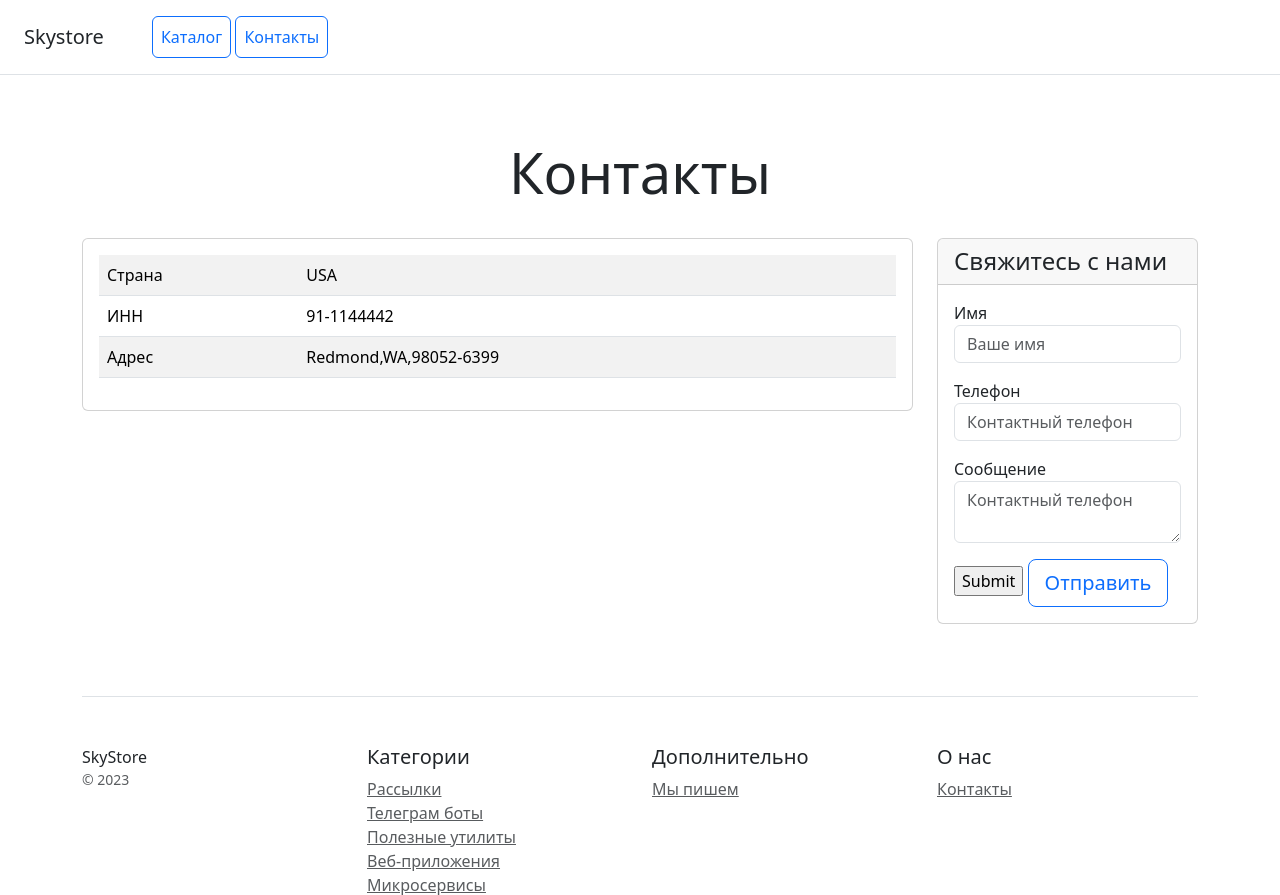
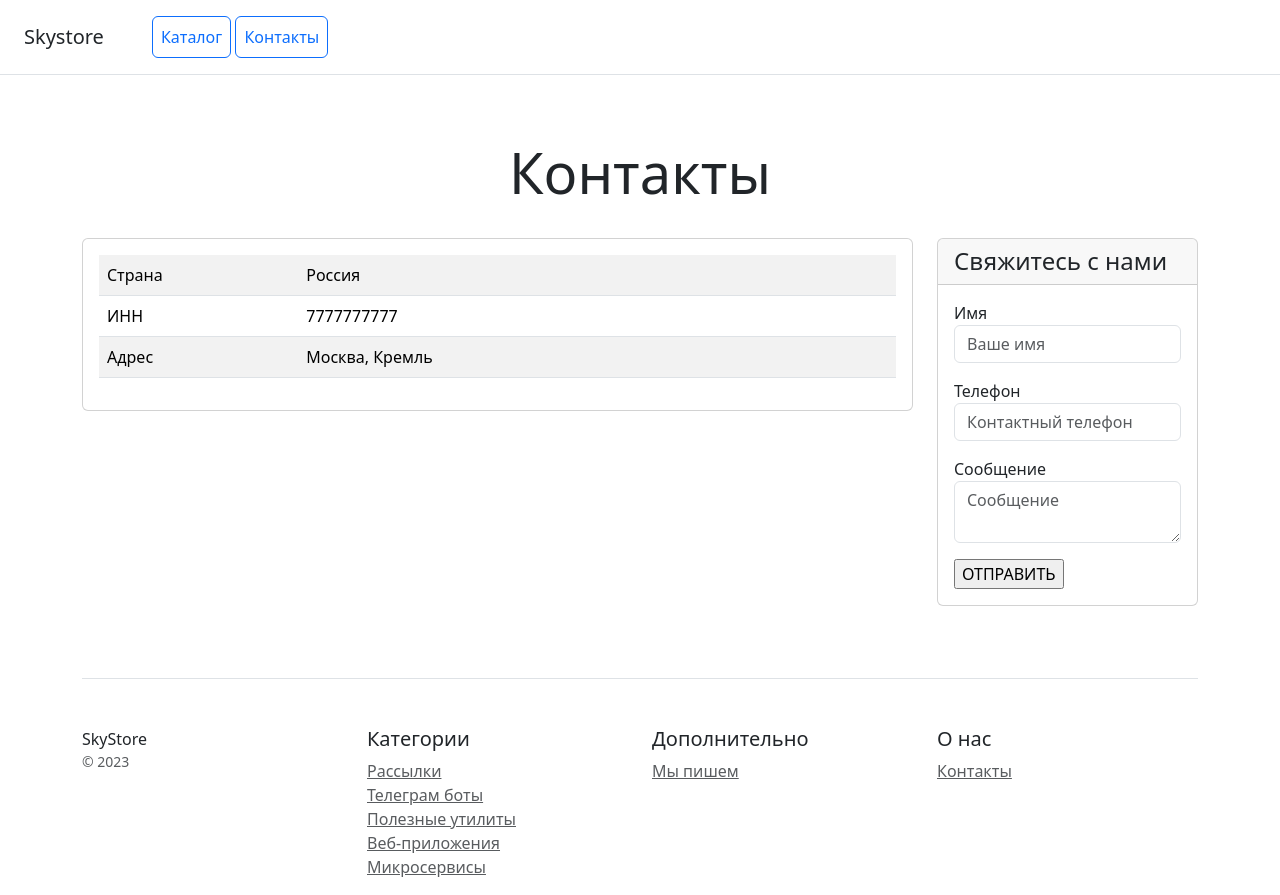
Before and after one commit to LudaKend/Hometask19_2, a Django app: page /contacts/ in a window 1280 px wide. Shown: the top 895 px of the page. Run offline with Django 4.2, Linux system fonts and the light colour scheme; some libraries are stand-ins or nearby versions.

Commit message:
домашнее задание к уроку 19.2 POST - запрос

```diff
--- a/catalog/templates/contacts.html
+++ b/catalog/templates/contacts.html
@@ -28,15 +28,15 @@
                     <table class="table table-striped">
                         <tr>
                             <td class="w-25">Страна</td>
-                            <td>USA</td>
+                            <td>Россия</td>
                         </tr>
                         <tr>
                             <td class="w-25">ИНН</td>
-                            <td>91-1144442</td>
+                            <td>7777777777</td>
                         </tr>
                         <tr>
                             <td class="w-25">Адрес</td>
-                            <td>Redmond,WA,98052-6399</td>
+                            <td>Москва, Кремль</td>
                         </tr>
                     </table>
                 </div>
@@ -48,7 +48,7 @@
                     <h4 class="my-0 font-weight-normal">Свяжитесь с нами</h4>
                 </div>
                 <div class="card-body">
-                    <form method="post" action="" class="form-floating">
+                    <form method="POST">
                         {% csrf_token %}
                         <div class="mb-3">
                             <label for="name">Имя</label>
@@ -60,11 +60,12 @@
                         </div>
                         <div class="mb-3">
                             <label for="message">Сообщение</label>
-                            <textarea type="text" name="message" class="form-control" id="message" placeholder="Контактный телефон" required></textarea>
+                            <textarea type="text" name="message" class="form-control" id="message" placeholder="Сообщение" required></textarea>
                         </div>
+
+                    <input type="submit" value="ОТПРАВИТЬ">
                     </form>
-                    <input type="submit">
-                    <button type="submit" class="btn btn-lg btn-block btn-outline-primary">Отправить</button>
+                    <!--<button type="submit" class="btn btn-lg btn-block btn-outline-primary">Отправить</button>-->
                 </div>
             </div>
         </div>
--- a/catalog/views.py
+++ b/catalog/views.py
@@ -5,4 +5,11 @@ def index_home_page(requests):
     return render(requests, 'home_page.html')
 
 def index_contacts(requests):
+    if requests.method == 'POST':
+        name = requests.POST.get('name')
+        phone = requests.POST.get('phone')
+        message = requests.POST.get('message')
+
+        print(requests)
+        print(f"Имя: {name}\nНомер телефона: {phone}\nСообщение:{message}")
     return render(requests, 'contacts.html')
```
